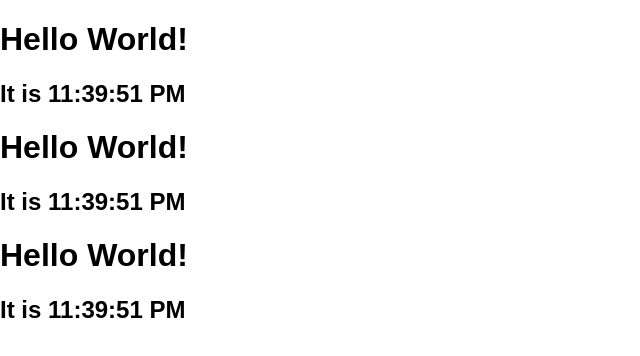
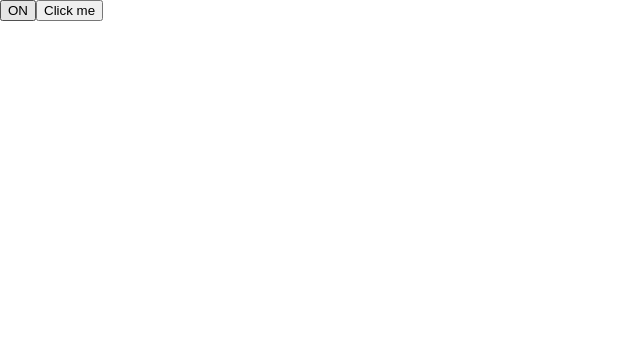
Before and after one commit to NachoTsvetkov/react-step-by-step, a React (Create React App) app: page / in a window 1280 px wide. Shown: the top 356 px of the page, without its empty margins (0-640 px from the left). Built offline with nearby package versions, Linux system fonts and the light colour scheme.

Commit message:
#6 handling events completed

```diff
--- a/src/index.js
+++ b/src/index.js
@@ -2,51 +2,45 @@
 import ReactDOM from 'react-dom';
 import './index.css';
 
-function FormattedDate(props) {
-  return <h2>It is {props.date.toLocaleTimeString()}</h2>;
-}
-
-class Clock extends React.Component {
+class Toggle extends React.Component {
   constructor(props) {
     super(props);
+    this.state = { isToggleOn: true };
 
-    this.state = {
-      date: new Date()
-    };
+    // This binding is necessary to make `this` work in the callback
+    this.handleClick = this.handleClick.bind(this);
   }
 
-  tick() {
-    this.setState({
-      date: new Date()
-    });
-  }
-
-  componentDidMount() {
-    this.timerID = setInterval(() => this.tick(), 1000);
-  }
-
-  componentWillUnmount() {
-    clearInterval(this.timerID);
+  handleClick() {
+    this.setState(prevState => ({
+      isToggleOn: !prevState.isToggleOn
+    }));
   }
 
   render() {
     return (
-      <div>
-        <h1>Hello World!</h1>
-        <FormattedDate date={this.state.date} />
-      </div>
+      <button onClick={this.handleClick}>
+        {this.state.isToggleOn ? 'ON' : 'OFF'}
+      </button>
     );
   }
 }
 
-function App(props) {
-  return (
-    <div>
-      <Clock />
-      <Clock />
-      <Clock />
-    </div>
-  );
+class LoggingButton extends React.Component {
+  handleClick() {
+    console.log('this is:', this);
+  }
+
+  render() {
+    // This syntax ensures `this` is bound within handleClick
+    return <button onClick={e => this.handleClick(e)}>Click me</button>;
+  }
 }
 
-ReactDOM.render(<App />, document.getElementById('root'));
+ReactDOM.render(
+  <div>
+    <Toggle />
+    <LoggingButton />
+  </div>,
+  document.getElementById('root')
+);
```
Also changed, not shown: src/apps/handling-events.js (added, +46 -0 lines).
